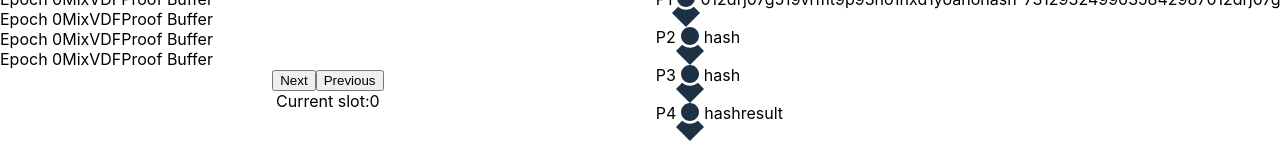
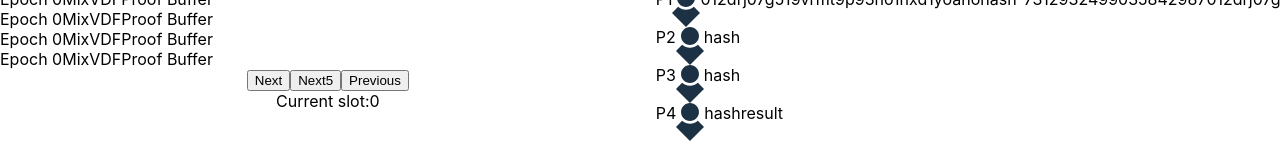
Before and after one commit to beacon-thugs-harmony/beacon_thugs_frontend, a React (Create React App) app: page / in a window 1280 px wide. Shown: the part 191-334 px from the top of the page. Built offline with nearby package versions, Linux system fonts and the light colour scheme.

Commit message:
add next 5 button to step forward by 5 steps

```diff
--- a/src/components/Layout.js
+++ b/src/components/Layout.js
@@ -14,6 +14,11 @@ class Layout extends Component {
     this.setState({ step: s });
   };
 
+  next5 = () => {
+    let s = this.state.step + 5;
+    this.setState({ step: s });
+  };
+
   prev = () => {
     let s = this.state.step - 1;
     this.setState({ step: s });
@@ -24,7 +29,7 @@ class Layout extends Component {
       <OutterLayout>
         <Header data={this.state.data} step={this.state.step} />
         <Row>
-          <Timeline prev={this.prev} next={this.next} data={this.state.data} step={this.state.step} />
+          <Timeline next5={this.next5} prev={this.prev} next={this.next} data={this.state.data} step={this.state.step} />
           <Stack data={this.state.data} step={this.state.step} />
         </Row>
       </OutterLayout>
--- a/src/components/Timeline.js
+++ b/src/components/Timeline.js
@@ -25,6 +25,13 @@ class Timeline extends Component {
           Next
         </button>
 
+        <button
+            onClick={() => {
+                this.props.next5();
+            }}
+         >
+          Next5
+         </button>
 
         <button
             onClick={() => {
@@ -33,6 +40,7 @@ class Timeline extends Component {
          >
           Previous
          </button>
+
         <div>Current slot:{this.props.step}</div>
       </div>
     );
```
